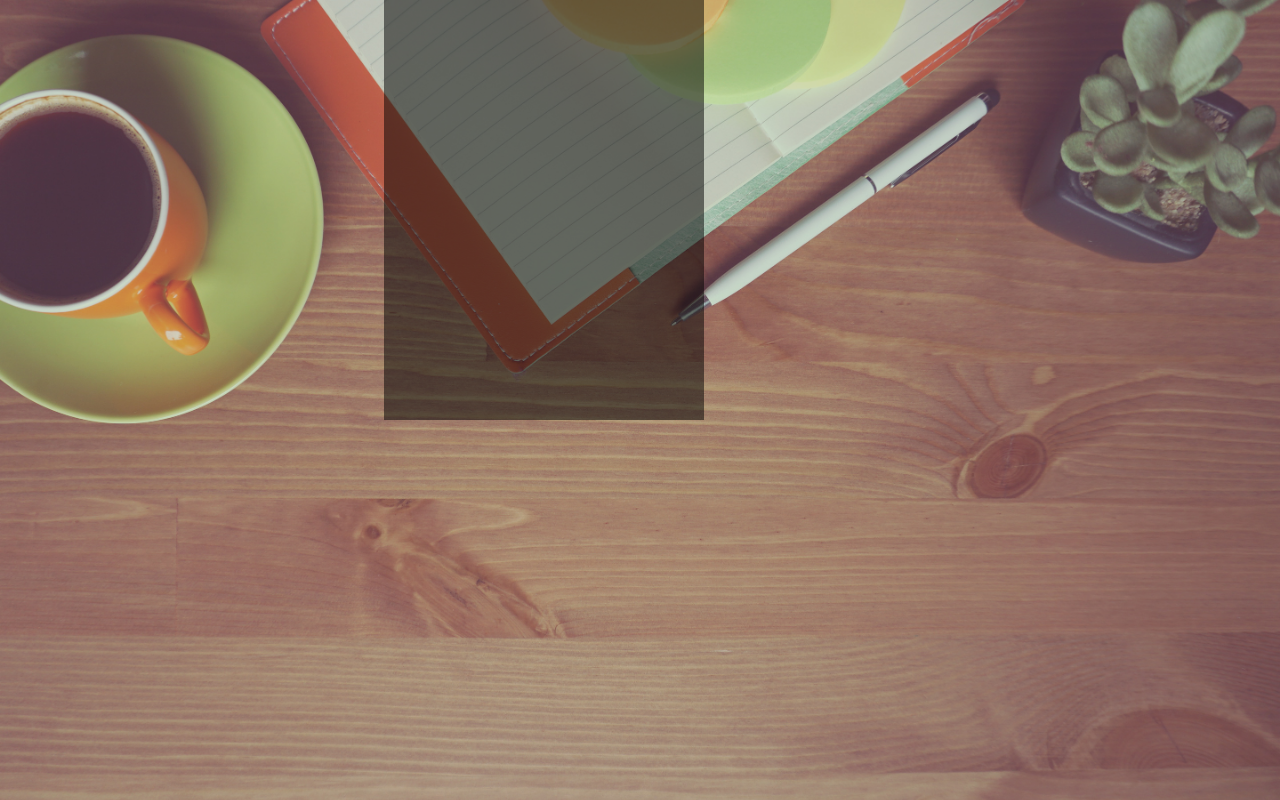
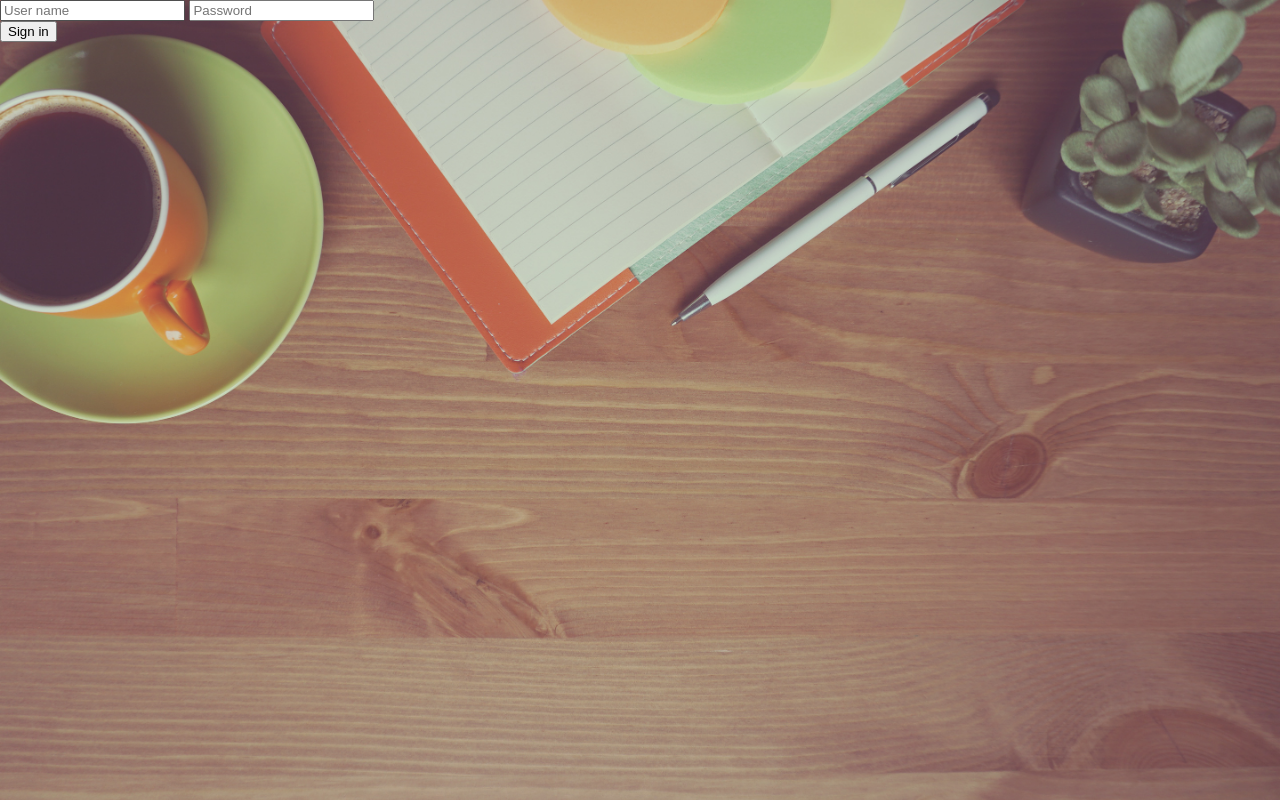
Before and after one commit to RealRichi3/htmlandco, a plain HTML site: page login-page/index.html in a window 1280 px wide. Drawn offline with Linux system fonts and the light colour scheme.

Commit message:
Started Login form - PC battery low

```diff
--- a/login-page/index.html
+++ b/login-page/index.html
@@ -9,9 +9,16 @@
 
     <body>
         <div class="container">
-            <div></div>
-            <div class="login-area"></div>
-            <div></div>
+
+            <div class="form">
+                <form class="main-form">
+                    <input type="text" placeholder="User name"/>
+                    <input type="text" placeholder="Password"/>
+                    <button> Sign in</button>
+                </form>
+            </div>
+
+
         </div>
 
 
--- a/login-page/login-style.css
+++ b/login-page/login-style.css
@@ -21,7 +21,7 @@ body {
     height: 420px;
     background: rgba(0,0,0,0.5);
     color: #fff;
-    position: relative;
+    position: center;
 
 
 }
```
